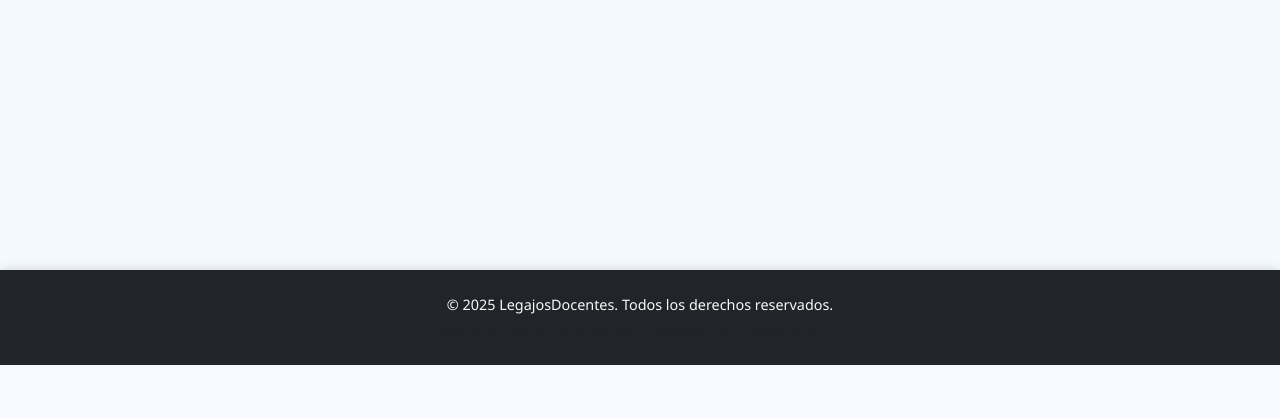
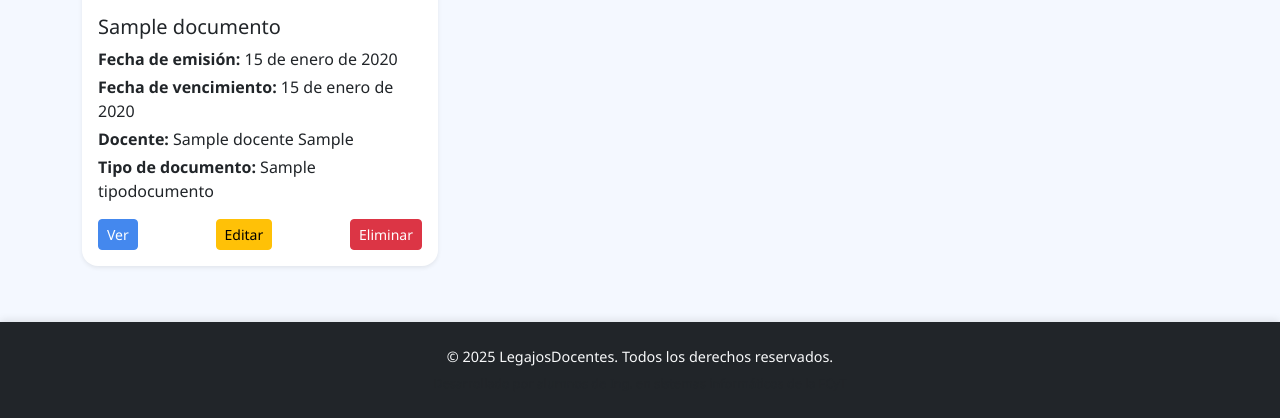
Before and after one commit to jisosabz/legajos-de-docentes, a Django app: page /docente/documento/ in a window 1280 px wide. Shown: the part 435-853 px from the top of the page. Before the commit the page ends 800 px from the top, so only its background shows below. Run offline with Django 5.2, Linux system fonts and the light colour scheme; tables that the repository leaves empty hold one stand-in row (values such as "Sample post").

Commit message:
lista de docuementos de los profesores con toda la información sobre ellos

```diff
--- a/legajodedocentes/docente/views.py
+++ b/legajodedocentes/docente/views.py
@@ -6,7 +6,7 @@ from django.contrib import messages
 from django.views.decorators.http import require_POST
 
 from .forms import DocenteForm
-from .models import Docente
+from .models import Docente, Documento
 
 def index(request):
     # para listar todos los docentes o si se ingresa su nombre o su ci para filtrarlos por ello
@@ -78,4 +78,8 @@ def delete(request, id):
 
 # aca empieza todo lo relacionado a documentos
 def documento(request):
-    return render(request, 'documentos/index.html',{})
+    documentos = Documento.objects.all()
+    context = {
+        'documentos': documentos
+    }
+    return render(request, 'documentos/index.html',context)
--- a/legajodedocentes/templates/documentos/index.html
+++ b/legajodedocentes/templates/documentos/index.html
@@ -1,4 +1,41 @@
 {% extends 'layout/base.html' %}
 {% block title %}Documentos{% endblock %}
 {% block content %}
+<h1 class="text-center my-4">Lista de documentos</h1>
+
+<div class="container">
+    <div class="row">
+        {% for documento in documentos %}
+            <div class="col-md-4 mb-4">
+                <div class="card shadow-sm h-100">
+                    {% if documento.archivo %}
+                        {% if ".pdf" in documento.archivo.url %}
+                            <div class="card-body text-center">
+                                <i class="bi bi-file-earmark-pdf" style="font-size: 4rem; color: red;"></i>
+                            </div>
+                        {% else %}
+                            <img src="{{ documento.archivo.url }}" class="card-img-top" alt="Imagen del documento" style="height: 250px; object-fit: cover;">
+                        {% endif %}
+                    {% endif %}
+                    <div class="card-body d-flex flex-column">
+                        <h5 class="card-title">{{ documento.nombre }}</h5>
+                        <p class="card-text mb-1"><strong>Fecha de emisión:</strong> {{ documento.fecha_emision }}</p>
+                        <p class="card-text mb-1"><strong>Fecha de vencimiento:</strong> {{ documento.fecha_vencimiento }}</p>
+                        <p class="card-text mb-1"><strong>Docente:</strong> {{ documento.docente.nombre }} {{ documento.docente.apellido }}</p>
+                        <p class="card-text mb-3"><strong>Tipo de documento:</strong> {{ documento.tipo_documento.nombre }}</p>
+
+                        <div class="mt-auto">
+                            <div class="d-flex justify-content-between">
+                                <a href="{{ documento.archivo.url }}" target="_blank" class="btn btn-primary btn-sm">Ver</a>
+                                <a href="#" class="btn btn-warning btn-sm">Editar</a>
+                                <a href="#" class="btn btn-danger btn-sm">Eliminar</a>
+                            </div>
+                        </div>
+                    </div>
+                </div>
+            </div>
+        {% endfor %}
+    </div>
+</div>
+
 {% endblock %}
--- a/legajodedocentes/templates/layout/base.html
+++ b/legajodedocentes/templates/layout/base.html
@@ -5,6 +5,8 @@
     <meta charset="UTF-8">
     <meta name="viewport" content="width=device-width, initial-scale=1">
     <title>{% block title %}{% endblock %}</title>
+    <link href="https://cdn.jsdelivr.net/npm/bootstrap-icons@1.11.1/font/bootstrap-icons.css" rel="stylesheet">
+
 
     <!-- Bootstrap CSS -->
     <link href="https://cdn.jsdelivr.net/npm/bootstrap@5.3.3/dist/css/bootstrap.min.css" rel="stylesheet">
```
